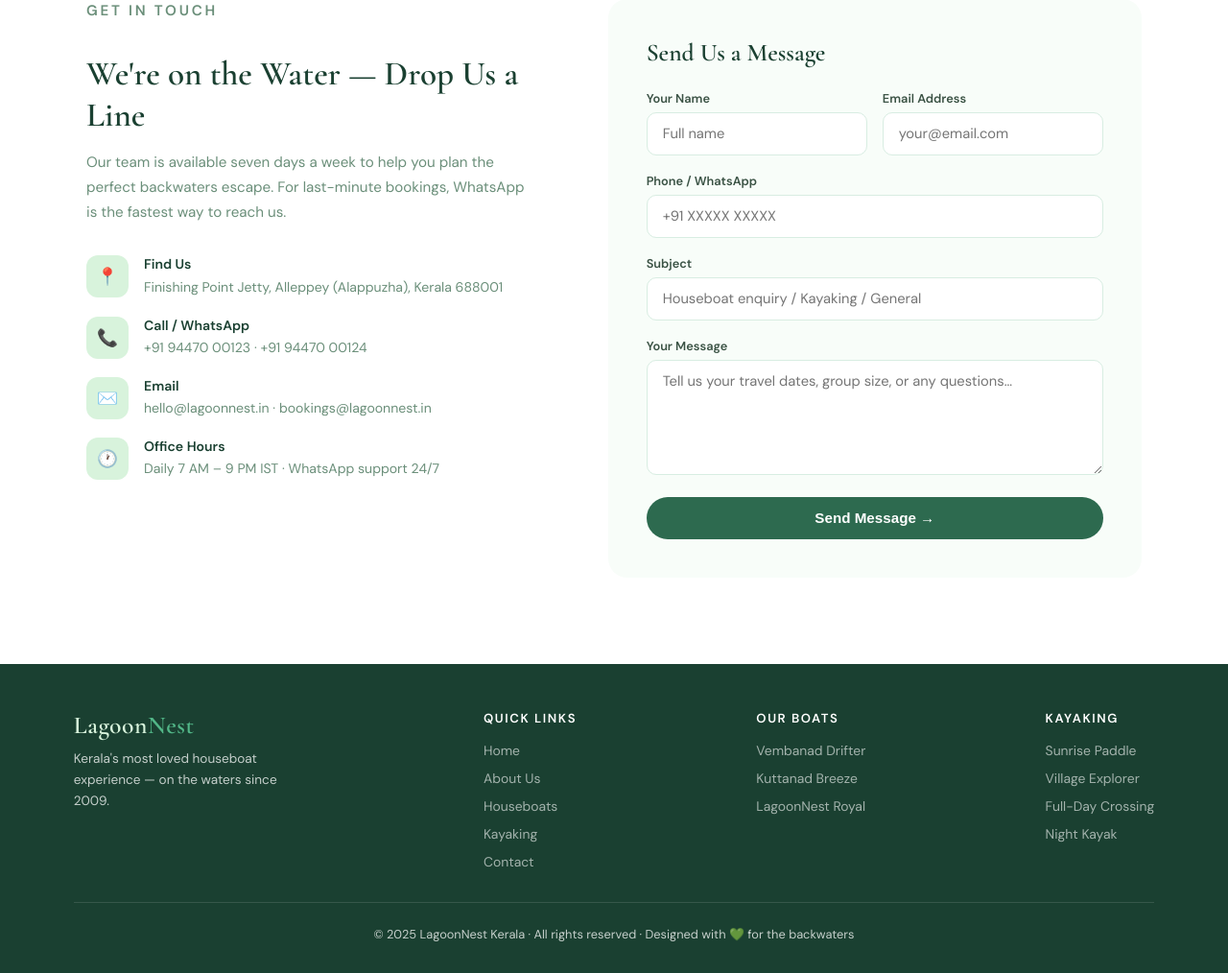
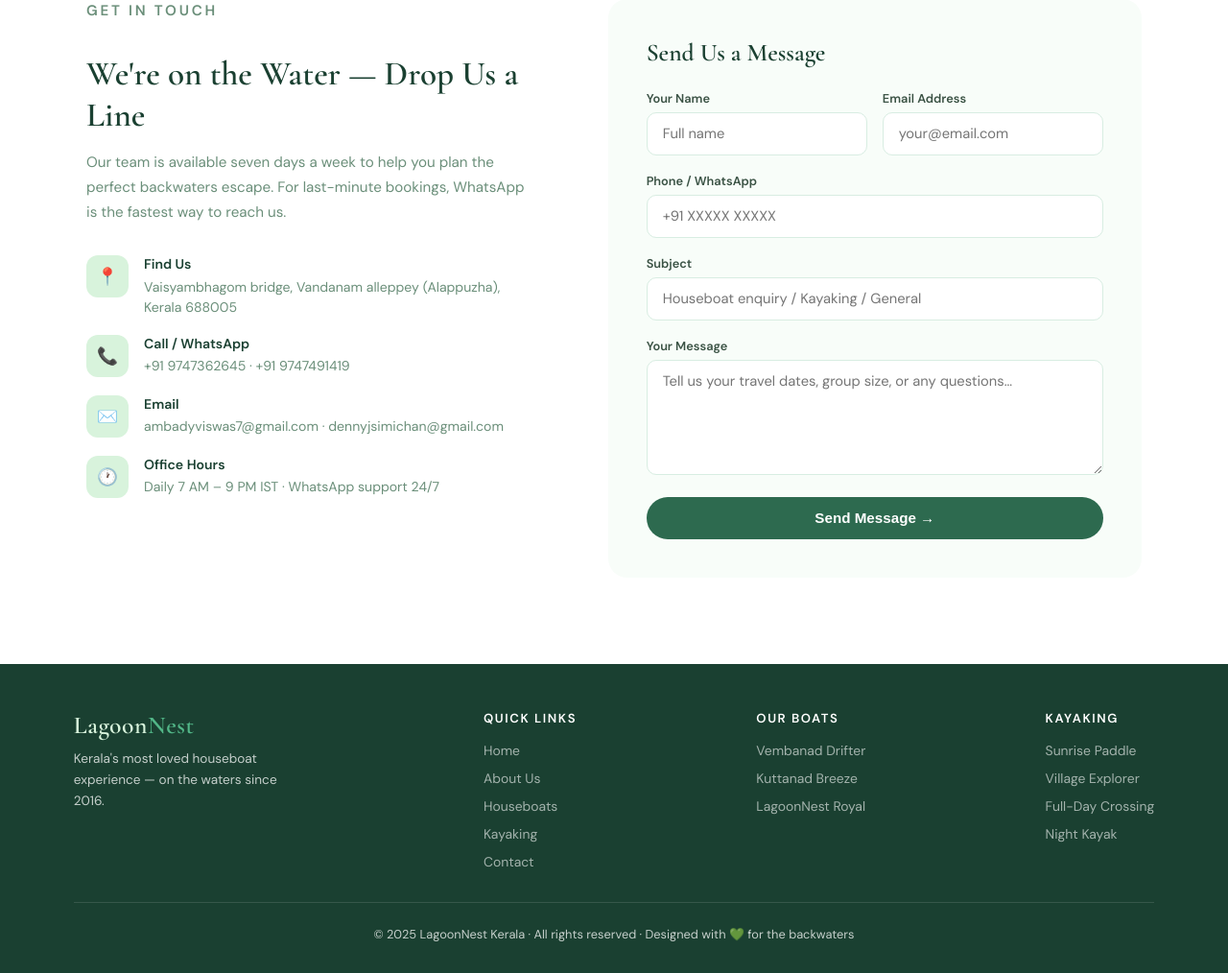
Before and after one commit to viswas-y/boatproject, a Django app: page / in a window 1280 px wide. Shown: the part 4569-5583 px from the top of the page at 96% size. Run offline with Django 5.2, Linux system fonts and the light colour scheme.

Commit message:
Updated project

```diff
--- a/templates/home.html
+++ b/templates/home.html
@@ -495,7 +495,7 @@
     <div class="about-imgs">
       <img
         class="about-img-main"
-        src="https://images.unsplash.com/photo-1566552881560-0be862a7c445?w=800&q=80"
+        src="https://media.istockphoto.com/id/177447843/photo/house-boat-in-backwaters.jpg?s=612x612&w=0&k=20&c=9RnNr22SKJiNKuOukgfo82TtSgvSLMIZALXNf4m_VPM="
         alt="Houseboat on Kerala backwaters"
       />
       <img
@@ -550,7 +550,7 @@
     <div class="boats-grid">
       <!-- card 1 -->
       <div class="boat-card">
-        <img class="boat-img" src="https://images.unsplash.com/photo-1626621341517-bbf3d9990a23?w=700&q=80" alt="Classic houseboat" />
+        <img class="boat-img" src="https://alleppeyhouseboat.in/wp-content/uploads/2020/02/1-banner-1.jpg" alt="Classic houseboat" />
         <div class="boat-body">
           <p class="boat-tag">1 Bedroom · Up to 2 guests</p>
           <h3 class="boat-name">The Vembanad Drifter</h3>
@@ -569,7 +569,7 @@
 
       <!-- card 2 -->
       <div class="boat-card">
-        <img class="boat-img" src="https://images.unsplash.com/photo-1542314831-068cd1dbfeeb?w=700&q=80" alt="Deluxe houseboat" />
+        <img class="boat-img" src="https://alleppeyhouseboat.in/wp-content/uploads/2020/02/2-banner.jpg" alt="Deluxe houseboat" />
         <div class="boat-body">
           <p class="boat-tag">2 Bedrooms · Up to 4 guests</p>
           <h3 class="boat-name">Kuttanad Breeze</h3>
@@ -588,7 +588,7 @@
 
       <!-- card 3 -->
       <div class="boat-card">
-        <img class="boat-img" src="https://images.unsplash.com/photo-1558618666-fcd25c85cd64?w=700&q=80" alt="Luxury houseboat" />
+        <img class="boat-img" src="https://images.unsplash.com/photo-1593693397690-362cb9666fc2?fm=jpg&q=60&w=3000&auto=format&fit=crop&ixlib=rb-4.1.0&ixid=M3wxMjA3fDB8MHxzZWFyY2h8Mnx8aG91c2Vib2F0fGVufDB8fDB8fHww" alt="Luxury houseboat" />
         <div class="boat-body">
           <p class="boat-tag">3 Bedrooms · Up to 6 guests</p>
           <h3 class="boat-name">LagoonNest Royal</h3>
@@ -676,7 +676,7 @@
       <div class="kayak-img-wrap">
         <img
           class="kayak-main-img"
-          src="https://images.unsplash.com/photo-1526188717906-ab4a2f949f47?w=800&q=80"
+          src="https://tropiqgetaways.com/uploads/tours/full/95124.jpg"
           alt="Kayaking in Kerala backwaters"
         />
         <div class="kayak-badge">
@@ -749,10 +749,10 @@
 
     <!-- gallery -->
     <div class="gallery-strip">
-      <img src="https://images.unsplash.com/photo-1504280390367-361c6d9f38f4?w=600&q=80" alt="Kayak gallery 1" />
-      <img src="https://images.unsplash.com/photo-1464822759023-fed622ff2c3b?w=600&q=80" alt="Kerala canals" />
-      <img src="https://images.unsplash.com/photo-1500916434205-0c77489c6cf7?w=600&q=80" alt="Backwater birds" />
-      <img src="https://images.unsplash.com/photo-1596178060671-7a80dc8059ea?w=600&q=80" alt="Kerala sunset" />
+      <img src="https://cdn.pixabay.com/photo/2019/01/19/11/22/alleppey-3941573_1280.jpg" alt="Kayak gallery 1" />
+      <img src="https://t3.ftcdn.net/jpg/07/81/94/54/360_F_781945427_cGWRZE3UQSpgLMtmAWpOqvC4qZeCfKWV.jpg" alt="Kerala canals" />
+      <img src="https://cdn.pixabay.com/photo/2019/02/12/15/59/alleppey-3992549_1280.jpg" alt="Backwater birds" />
+      <img src="https://www.keralatourism.org/uploads/msimages/medium-desktop/nehru-trophy-20220831070836485280.jpg" alt="Kerala sunset" />
     </div>
   </div>
 </section>
@@ -771,21 +771,21 @@
           <div class="contact-icon">📍</div>
           <div class="contact-item-text">
             <strong>Find Us</strong>
-            <span>Finishing Point Jetty, Alleppey (Alappuzha), Kerala 688001</span>
+            <span>Vaisyambhagom bridge, Vandanam alleppey (Alappuzha), Kerala 688005</span>
           </div>
         </div>
         <div class="contact-item">
           <div class="contact-icon">📞</div>
           <div class="contact-item-text">
             <strong>Call / WhatsApp</strong>
-            <span>+91 94470 00123 · +91 94470 00124</span>
+            <span>+91 9747362645 · +91 9747491419</span>
           </div>
         </div>
         <div class="contact-item">
           <div class="contact-icon">✉️</div>
           <div class="contact-item-text">
             <strong>Email</strong>
-            <span>hello@lagoonnest.in · bookings@lagoonnest.in</span>
+            <span>ambadyviswas7@gmail.com · dennyjsimichan@gmail.com</span>
           </div>
         </div>
         <div class="contact-item">
@@ -832,7 +832,7 @@
   <div class="footer-top">
     <div class="footer-brand">
       <a href="#home" class="nav-logo">Lagoon<span>Nest</span></a>
-      <p>Kerala's most loved houseboat experience — on the waters since 2009.</p>
+      <p>Kerala's most loved houseboat experience — on the waters since 2016.</p>
     </div>
     <div class="footer-links">
       <h4>Quick Links</h4>
```
